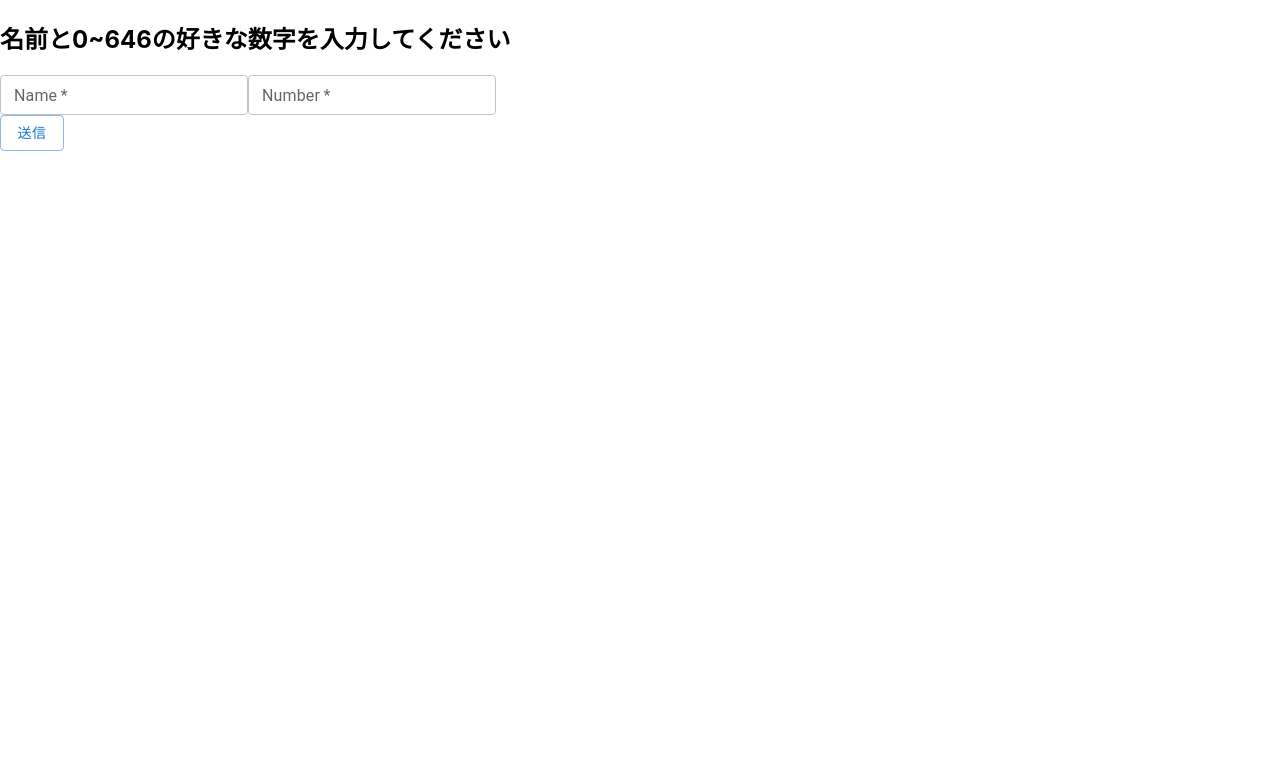
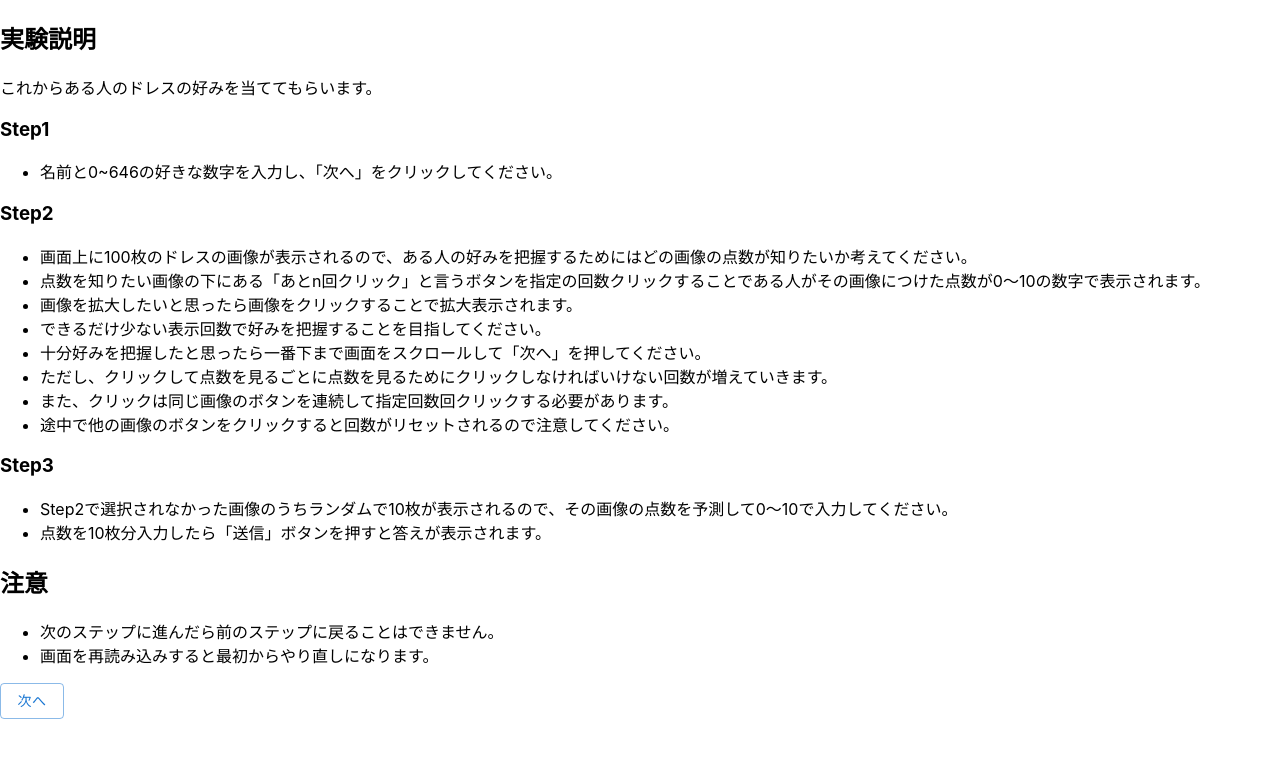
Before and after one commit to Yuity0725/human_estimation_interface, a React (Create React App) app: page / in a window 1280 px wide. Shown: the top 758 px of the page. Built offline with nearby package versions, Linux system fonts and the light colour scheme.

Commit message:
説明追加

```diff
--- a/src/App.tsx
+++ b/src/App.tsx
@@ -4,14 +4,16 @@ import Step1Page from "./Step1Page";
 import { stepState } from "./States";
 import Step2Page from "./Step2Page";
 import Step3Page from "./Step3Page";
+import Step0Page from "./Step0Page";
 
 function App() {
   const step = useRecoilValue(stepState);
   return (
     <>
-      {step === 0 && <Step1Page />}
-      {step === 1 && <Step2Page />}
-      {step === 2 && <Step3Page />}
+      {step === 0 && <Step0Page />}
+      {step === 1 && <Step1Page />}
+      {step === 2 && <Step2Page />}
+      {step === 3 && <Step3Page />}
     </>
   );
 }
--- /dev/null
+++ b/src/Step0Page.tsx
@@ -0,0 +1,70 @@
+import { useSetRecoilState } from "recoil";
+import { stepState } from "./States";
+import { Button } from "@mui/material";
+
+const Step0Page = () => {
+  const setStep = useSetRecoilState(stepState);
+  return (
+    <>
+      <h2>実験説明</h2>
+      <p>これからある人のドレスの好みを当ててもらいます。</p>
+      <h3>Step1</h3>
+      <ul>
+        <li>
+          名前と0~646の好きな数字を入力し、「次へ」をクリックしてください。
+        </li>
+      </ul>
+      <h3>Step2</h3>
+      <ul>
+        <li>
+          画面上に100枚のドレスの画像が表示されるので、ある人の好みを把握するためにはどの画像の点数が知りたいか考えてください。
+        </li>
+        <li>
+          点数を知りたい画像の下にある「あとn回クリック」と言うボタンを指定の回数クリックすることである人がその画像につけた点数が0〜10の数字で表示されます。
+        </li>
+        <li>
+          画像を拡大したいと思ったら画像をクリックすることで拡大表示されます。
+        </li>
+        <li>
+          できるだけ少ない表示回数で好みを把握することを目指してください。
+        </li>
+        <li>
+          十分好みを把握したと思ったら一番下まで画面をスクロールして「次へ」を押してください。
+        </li>
+        <li>
+          ただし、クリックして点数を見るごとに点数を見るためにクリックしなければいけない回数が増えていきます。
+        </li>
+        <li>
+          また、クリックは同じ画像のボタンを連続して指定回数回クリックする必要があります。
+        </li>
+        <li>
+          途中で他の画像のボタンをクリックすると回数がリセットされるので注意してください。
+        </li>
+      </ul>
+      <h3>Step3</h3>
+      <ul>
+        <li>
+          Step2で選択されなかった画像のうちランダムで10枚が表示されるので、その画像の点数を予測して0〜10で入力してください。
+        </li>
+        <li>
+          点数を10枚分入力したら「送信」ボタンを押すと答えが表示されます。
+        </li>
+      </ul>
+      <h2>注意</h2>
+      <ul>
+        <li>次のステップに進んだら前のステップに戻ることはできません。</li>
+        <li>画面を再読み込みすると最初からやり直しになります。</li>
+      </ul>
+      <Button
+        onClick={() => {
+          window.confirm("説明は理解しましたか？") && setStep(1);
+        }}
+        variant="outlined"
+      >
+        次へ
+      </Button>
+    </>
+  );
+};
+
+export default Step0Page;
--- a/src/Step1Page.tsx
+++ b/src/Step1Page.tsx
@@ -3,7 +3,7 @@ import { nameState, stepState, targetIdState } from "./States";
 import { Button, Grid, TextField } from "@mui/material";
 
 const Step1Page = () => {
-  const setName = useSetRecoilState(nameState);
+  const [name, setName] = useRecoilState(nameState);
   const [id, setId] = useRecoilState(targetIdState);
   const setStep = useSetRecoilState(stepState);
   return (
@@ -27,9 +27,11 @@ const Step1Page = () => {
       <Grid>
         <Button
           onClick={() => {
-            id >= 0 && id <= 646
-              ? setStep(1)
-              : alert("0~646の数を入力してください");
+            const message: string[] = new Array();
+            name == "" && message.push("名前を入力してください");
+            (id < 0 || id >= 646) &&
+              message.push("0~646の数を入力してください");
+            message.length == 0 ? setStep(2) : alert(message.join("\n"));
           }}
           variant="outlined"
           size="medium"
--- a/src/Step2Page.tsx
+++ b/src/Step2Page.tsx
@@ -17,8 +17,9 @@ const Step2Page = () => {
         onClick={() => {
           window.confirm(
             "「OK」を押すとこのページには戻れません。本当によろしいですか?"
-          ) && setStep(2);
+          ) && setStep(3);
         }}
+        variant="outlined"
       >
         次へ
       </Button>
--- a/src/Step3Page.tsx
+++ b/src/Step3Page.tsx
@@ -75,6 +75,7 @@ const Step3Page = () => {
                 setHasSend
               );
           }}
+          variant="outlined"
         >
           送信
         </Button>
```
